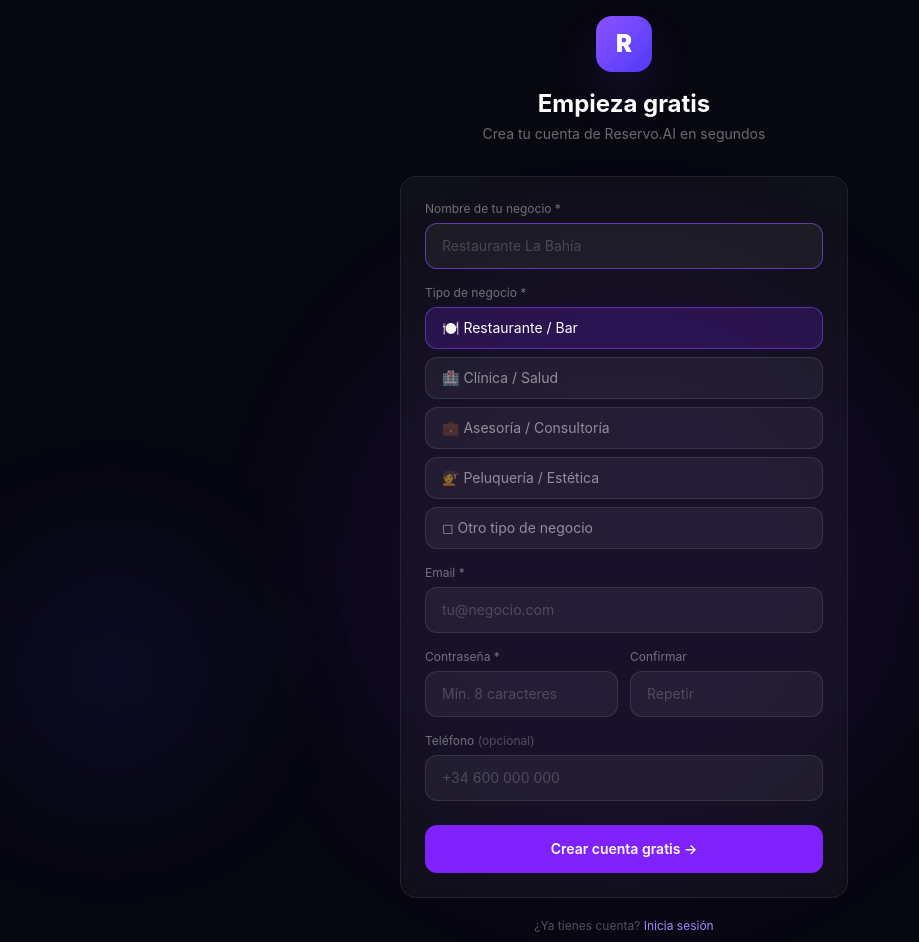
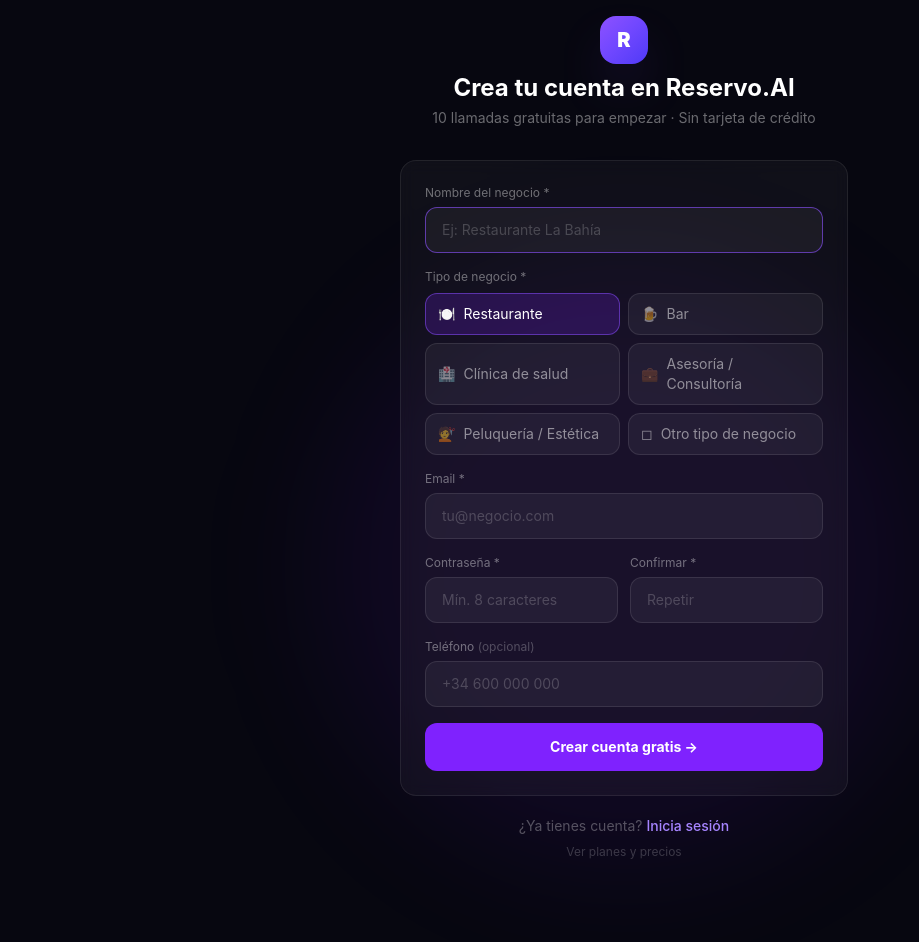
Before and after one commit to infohorizonstudioo-spec/restaurante-ai, a Next.js app: page /registro in a window 1280 px wide. Shown: the top 942 px of the page, without its empty margins (16-935 px from the left). After the commit the page ends 876 px from the top, so only its background shows below. Built offline with nearby package versions, Linux system fonts and the light colour scheme; no server answers.

Commit message:
feat: registro → onboarding flow

```diff
--- a/src/app/registro/page.tsx
+++ b/src/app/registro/page.tsx
@@ -5,168 +5,108 @@ import Link from 'next/link'
 import { supabase } from '@/lib/supabase'
 
 const TIPOS = [
-  { value: 'restaurant', label: '🍽️ Restaurante / Bar' },
-  { value: 'clinic',     label: '🏥 Clínica / Salud' },
-  { value: 'advisory',  label: '💼 Asesoría / Consultoría' },
-  { value: 'beauty',    label: '💇 Peluquería / Estética' },
-  { value: 'other',     label: '◻ Otro tipo de negocio' },
+  { value: 'restaurant', icon: '🍽️', label: 'Restaurante' },
+  { value: 'bar',        icon: '🍺', label: 'Bar' },
+  { value: 'clinic',     icon: '🏥', label: 'Clínica de salud' },
+  { value: 'advisory',   icon: '💼', label: 'Asesoría / Consultoría' },
+  { value: 'beauty',     icon: '💇', label: 'Peluquería / Estética' },
+  { value: 'other',      icon: '◻',  label: 'Otro tipo de negocio' },
 ]
 
 export default function RegisterPage() {
   const router = useRouter()
-  const [step, setStep] = useState(1)
   const [loading, setLoading] = useState(false)
   const [error, setError] = useState('')
-  const [form, setForm] = useState({
-    businessName: '', businessType: 'restaurant',
-    email: '', password: '', confirmPassword: '', phone: ''
-  })
+  const [form, setForm] = useState({ businessName:'', businessType:'restaurant', email:'', password:'', confirmPassword:'', phone:'' })
 
-  function update(k: string, v: string) { setForm(f => ({ ...f, [k]: v })); setError('') }
+  function update(k: string, v: string) { setForm(f => ({...f, [k]:v})); setError('') }
 
   async function handleSubmit(e: React.FormEvent) {
     e.preventDefault()
     if (!form.businessName.trim()) { setError('Escribe el nombre de tu negocio'); return }
-    if (!form.email.trim()) { setError('Email obligatorio'); return }
-    if (form.password.length < 8) { setError('La contraseña debe tener al menos 8 caracteres'); return }
+    if (!form.email.trim()) { setError('El email es obligatorio'); return }
+    if (form.password.length < 8) { setError('La contraseña debe tener mínimo 8 caracteres'); return }
     if (form.password !== form.confirmPassword) { setError('Las contraseñas no coinciden'); return }
-
     setLoading(true); setError('')
     try {
       const res = await fetch('/api/auth/register', {
-        method: 'POST',
-        headers: { 'Content-Type': 'application/json' },
-        body: JSON.stringify({
-          businessName: form.businessName.trim(),
-          businessType: form.businessType,
-          email: form.email.trim().toLowerCase(),
-          password: form.password,
-          phone: form.phone.trim() || undefined,
-        })
+        method: 'POST', headers: { 'Content-Type': 'application/json' },
+        body: JSON.stringify({ businessName: form.businessName.trim(), businessType: form.businessType, email: form.email.trim().toLowerCase(), password: form.password, phone: form.phone.trim() || undefined })
       })
       const data = await res.json()
       if (!res.ok) { setError(data.error || 'Error al crear la cuenta'); setLoading(false); return }
-
-      // Auto login after registration
-      const { error: loginError } = await supabase.auth.signInWithPassword({
-        email: form.email.trim().toLowerCase(), password: form.password
-      })
+      const { error: loginError } = await supabase.auth.signInWithPassword({ email: form.email.trim().toLowerCase(), password: form.password })
       if (loginError) { router.push('/login'); return }
-      router.push('/dashboard')
+      router.push('/onboarding')
       router.refresh()
-    } catch(e: any) {
-      setError(e.message); setLoading(false)
-    }
+    } catch(e: any) { setError(e.message); setLoading(false) }
   }
 
   return (
     <div className="min-h-screen bg-[#070710] flex items-center justify-center p-4">
       <div className="fixed inset-0 pointer-events-none">
         <div className="absolute top-1/3 left-1/2 -translate-x-1/2 w-[600px] h-[600px] bg-violet-600/8 rounded-full blur-3xl"/>
-        <div className="absolute bottom-0 left-0 w-64 h-64 bg-indigo-600/8 rounded-full blur-3xl"/>
       </div>
       <div className="relative w-full max-w-md">
-        {/* Logo */}
         <div className="text-center mb-8">
-          <div className="inline-flex items-center justify-center w-14 h-14 rounded-2xl bg-gradient-to-br from-violet-500 to-indigo-600 text-2xl font-black shadow-2xl shadow-violet-500/30 mb-4">R</div>
-          <h1 className="text-2xl font-bold text-white">Empieza gratis</h1>
-          <p className="text-white/40 text-sm mt-1">Crea tu cuenta de Reservo.AI en segundos</p>
+          <Link href="/login" className="inline-flex items-center gap-2 mb-2">
+            <div className="w-12 h-12 rounded-2xl bg-gradient-to-br from-violet-500 to-indigo-600 flex items-center justify-center text-xl font-black shadow-2xl shadow-violet-500/30">R</div>
+          </Link>
+          <h1 className="text-2xl font-bold text-white">Crea tu cuenta en Reservo.AI</h1>
+          <p className="text-white/40 text-sm mt-1">10 llamadas gratuitas para empezar · Sin tarjeta de crédito</p>
         </div>
-
         <form onSubmit={handleSubmit}>
           <div className="bg-white/[0.04] border border-white/[0.08] rounded-2xl p-6 space-y-4 backdrop-blur-sm">
-            {error && (
-              <div className="bg-red-500/10 border border-red-500/25 text-red-300 text-xs px-3 py-2.5 rounded-xl flex items-center gap-2">
-                <span>⚠</span> {error}
-              </div>
-            )}
-
-            {/* Nombre del negocio */}
+            {error && <div className="bg-red-500/10 border border-red-500/25 text-red-300 text-xs px-3 py-2.5 rounded-xl">⚠ {error}</div>}
             <div>
-              <label className="text-xs text-white/40 mb-1.5 block">Nombre de tu negocio *</label>
-              <input type="text" value={form.businessName}
-                onChange={e => update('businessName', e.target.value)}
-                placeholder="Restaurante La Bahía"
-                autoFocus
+              <label className="text-xs text-white/40 mb-1.5 block">Nombre del negocio *</label>
+              <input type="text" value={form.businessName} onChange={e => update('businessName', e.target.value)} placeholder="Ej: Restaurante La Bahía" autoFocus
                 className="w-full bg-white/5 border border-white/10 rounded-xl px-4 py-3 text-sm text-white placeholder-white/20 focus:outline-none focus:border-violet-500/60 transition-all"/>
             </div>
-
-            {/* Tipo de negocio */}
             <div>
-              <label className="text-xs text-white/40 mb-1.5 block">Tipo de negocio *</label>
-              <div className="grid grid-cols-1 gap-2">
+              <label className="text-xs text-white/40 mb-2 block">Tipo de negocio *</label>
+              <div className="grid grid-cols-2 gap-2">
                 {TIPOS.map(t => (
-                  <button key={t.value} type="button"
-                    onClick={() => update('businessType', t.value)}
-                    className={`flex items-center gap-3 px-4 py-2.5 rounded-xl border text-sm transition-all text-left
-                      ${form.businessType === t.value
-                        ? 'bg-violet-600/20 border-violet-500/50 text-white'
-                        : 'bg-white/5 border-white/10 text-white/50 hover:border-white/25 hover:text-white/70'}`}>
-                    {t.label}
+                  <button key={t.value} type="button" onClick={() => update('businessType', t.value)}
+                    className={`flex items-center gap-2 px-3 py-2.5 rounded-xl border text-sm transition-all text-left
+                      ${form.businessType === t.value ? 'bg-violet-600/20 border-violet-500/50 text-white' : 'bg-white/5 border-white/10 text-white/50 hover:border-white/25 hover:text-white/70'}`}>
+                    <span>{t.icon}</span><span>{t.label}</span>
                   </button>
                 ))}
               </div>
             </div>
-
-            {/* Email */}
             <div>
               <label className="text-xs text-white/40 mb-1.5 block">Email *</label>
-              <input type="email" value={form.email}
-                onChange={e => update('email', e.target.value)}
-                placeholder="tu@negocio.com"
+              <input type="email" value={form.email} onChange={e => update('email', e.target.value)} placeholder="tu@negocio.com"
                 className="w-full bg-white/5 border border-white/10 rounded-xl px-4 py-3 text-sm text-white placeholder-white/20 focus:outline-none focus:border-violet-500/60 transition-all"/>
             </div>
-
-            {/* Contraseña */}
             <div className="grid grid-cols-2 gap-3">
               <div>
                 <label className="text-xs text-white/40 mb-1.5 block">Contraseña *</label>
-                <input type="password" value={form.password}
-                  onChange={e => update('password', e.target.value)}
-                  placeholder="Mín. 8 caracteres"
+                <input type="password" value={form.password} onChange={e => update('password', e.target.value)} placeholder="Mín. 8 caracteres"
                   className="w-full bg-white/5 border border-white/10 rounded-xl px-4 py-3 text-sm text-white placeholder-white/20 focus:outline-none focus:border-violet-500/60 transition-all"/>
               </div>
               <div>
-                <label className="text-xs text-white/40 mb-1.5 block">Confirmar</label>
-                <input type="password" value={form.confirmPassword}
-                  onChange={e => update('confirmPassword', e.target.value)}
-                  placeholder="Repetir"
-                  className={`w-full bg-white/5 border rounded-xl px-4 py-3 text-sm text-white placeholder-white/20 focus:outline-none transition-all
-                    ${form.confirmPassword && form.password !== form.confirmPassword ? 'border-red-500/50 focus:border-red-500/60' : 'border-white/10 focus:border-violet-500/60'}`}/>
+                <label className="text-xs text-white/40 mb-1.5 block">Confirmar *</label>
+                <input type="password" value={form.confirmPassword} onChange={e => update('confirmPassword', e.target.value)} placeholder="Repetir"
+                  className={`w-full bg-white/5 border rounded-xl px-4 py-3 text-sm text-white placeholder-white/20 focus:outline-none transition-all ${form.confirmPassword && form.password !== form.confirmPassword ? 'border-red-500/50' : 'border-white/10 focus:border-violet-500/60'}`}/>
               </div>
             </div>
-
-            {/* Teléfono (opcional) */}
             <div>
               <label className="text-xs text-white/40 mb-1.5 block">Teléfono <span className="text-white/25">(opcional)</span></label>
-              <input type="tel" value={form.phone}
-                onChange={e => update('phone', e.target.value)}
-                placeholder="+34 600 000 000"
+              <input type="tel" value={form.phone} onChange={e => update('phone', e.target.value)} placeholder="+34 600 000 000"
                 className="w-full bg-white/5 border border-white/10 rounded-xl px-4 py-3 text-sm text-white placeholder-white/20 focus:outline-none focus:border-violet-500/60 transition-all"/>
             </div>
-
             <button type="submit" disabled={loading}
-              className="w-full bg-violet-600 hover:bg-violet-500 disabled:opacity-50 text-white font-semibold py-3.5 rounded-xl text-sm transition-all active:scale-95 mt-2">
-              {loading ? (
-                <span className="flex items-center justify-center gap-2">
-                  <svg className="animate-spin w-4 h-4" viewBox="0 0 24 24" fill="none">
-                    <circle className="opacity-25" cx="12" cy="12" r="10" stroke="currentColor" strokeWidth="4"/>
-                    <path className="opacity-75" fill="currentColor" d="M4 12a8 8 0 018-8V0C5.373 0 0 5.373 0 12h4z"/>
-                  </svg>
-                  Creando tu cuenta...
-                </span>
-              ) : 'Crear cuenta gratis →'}
+              className="w-full bg-violet-600 hover:bg-violet-500 disabled:opacity-50 text-white font-bold py-3.5 rounded-xl text-sm transition-all active:scale-95">
+              {loading ? <span className="flex items-center justify-center gap-2"><svg className="animate-spin w-4 h-4" viewBox="0 0 24 24" fill="none"><circle className="opacity-25" cx="12" cy="12" r="10" stroke="currentColor" strokeWidth="4"/><path className="opacity-75" fill="currentColor" d="M4 12a8 8 0 018-8V0C5.373 0 0 5.373 0 12h4z"/></svg>Creando tu cuenta...</span> : 'Crear cuenta gratis →'}
             </button>
           </div>
         </form>
-
-        <p className="text-center text-xs text-white/30 mt-5">
-          ¿Ya tienes cuenta?{' '}
-          <Link href="/login" className="text-violet-400 hover:text-violet-300 transition-colors">Inicia sesión</Link>
-        </p>
-        <p className="text-center text-xs text-white/20 mt-2">
-          Reservo.AI © 2026 · Horizon Studio · Plan gratuito sin tarjeta
-        </p>
+        <div className="mt-5 text-center space-y-2">
+          <p className="text-sm text-white/30">¿Ya tienes cuenta? <Link href="/login" className="text-violet-400 hover:text-violet-300 font-medium">Inicia sesión</Link></p>
+          <p className="text-xs text-white/20"><Link href="/precios" className="hover:text-white/40">Ver planes y precios</Link></p>
+        </div>
       </div>
     </div>
   )
```
